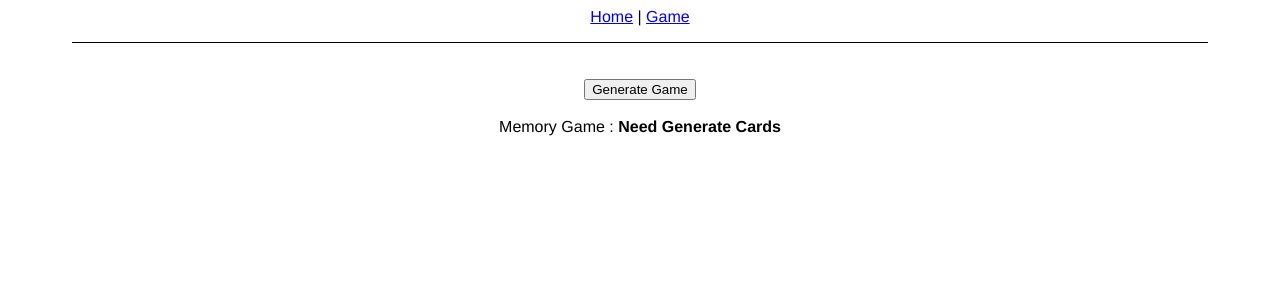
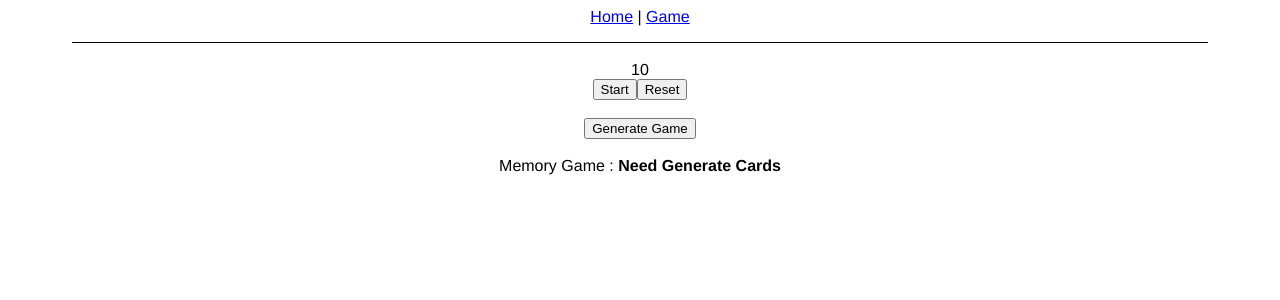
Before and after one commit to julienvanroy/naufrages-prototype-memory, a Vue app: page /game in a window 1280 px wide. Shown: the top 300 px of the page. Built offline with nearby package versions, Linux system fonts and the light colour scheme.

Commit message:
feat: timer component

```diff
--- /dev/null
+++ b/src/components/TheTimer.vue
@@ -0,0 +1,75 @@
+<template>
+  <div class="timer">{{ time }}</div>
+  <div v-if="debug">
+    <button v-if="!isRunning" @click="start">Start</button>
+    <button v-if="isRunning" @click="stop">Stop</button>
+    <button @click="reset">Reset</button>
+  </div>
+</template>
+
+<script>
+import {ref, watch} from "vue";
+
+export default {
+  name: "TheTimer",
+  data() {
+    return {
+      isRunning: false,
+      timer: null,
+    }
+  },
+  setup(props) {
+    const time = ref(0)
+
+    const setTimeWithDuration = () => {
+      time.value = props.duration
+    }
+
+    watch(() => props.duration, () => {
+      setTimeWithDuration()
+    });
+
+    return {
+      time,
+      setTimeWithDuration
+    }
+  },
+  mounted() {
+    this.setTimeWithDuration()
+  },
+  methods: {
+    start () {
+      this.isRunning = true
+      if (!this.timer) {
+        this.timer = setInterval( () => {
+          if (this.time > 0) {
+            this.time--
+          } else {
+            clearInterval(this.timer)
+            this.reset()
+          }
+        }, 1000 )
+      }
+    },
+    stop () {
+      this.isRunning = false
+      clearInterval(this.timer)
+      this.timer = null
+    },
+    reset () {
+      this.stop()
+      this.setTimeWithDuration()
+    },
+  },
+  props: {
+    duration: {
+      type: Number,
+      required: true
+    },
+    debug: {
+      type: Boolean,
+      default: process.env.NODE_ENV !== 'production'
+    }
+  },
+}
+</script>
--- a/src/views/GameView.vue
+++ b/src/views/GameView.vue
@@ -1,5 +1,6 @@
 <template>
   <br/>
+  <TheTimer :duration="durationTimer" :debug="true"/>
   <br/>
   <div class="flex">
     <button @click="generateGame" v-if="cards.length === 0">Generate Game</button>
@@ -31,6 +32,7 @@
 <script>
 import TheCard from "@/components/game/TheCard";
 import {shuffle} from "@/utils";
+import TheTimer from "@/components/TheTimer";
 
 export default {
   name: 'GameView',
@@ -59,10 +61,20 @@ export default {
       indexCardWantToSwitch: null,
       isGameOver: false,
       numberCardReveal: 0,
-      rotationAngle: 0
+      rotationAngle: 0,
+      durationTimer: 15
     }
   },
-  components: {TheCard},
+  components: {TheTimer, TheCard},
+  mounted() {
+    /**
+     * This is a test watch props for timer
+     * TODO: Delete him after tests
+     */
+    setTimeout(() => {
+      this.durationTimer = 10
+    }, 3000)
+  },
   methods: {
     generateGame() {
       const length = this.players.length
```
